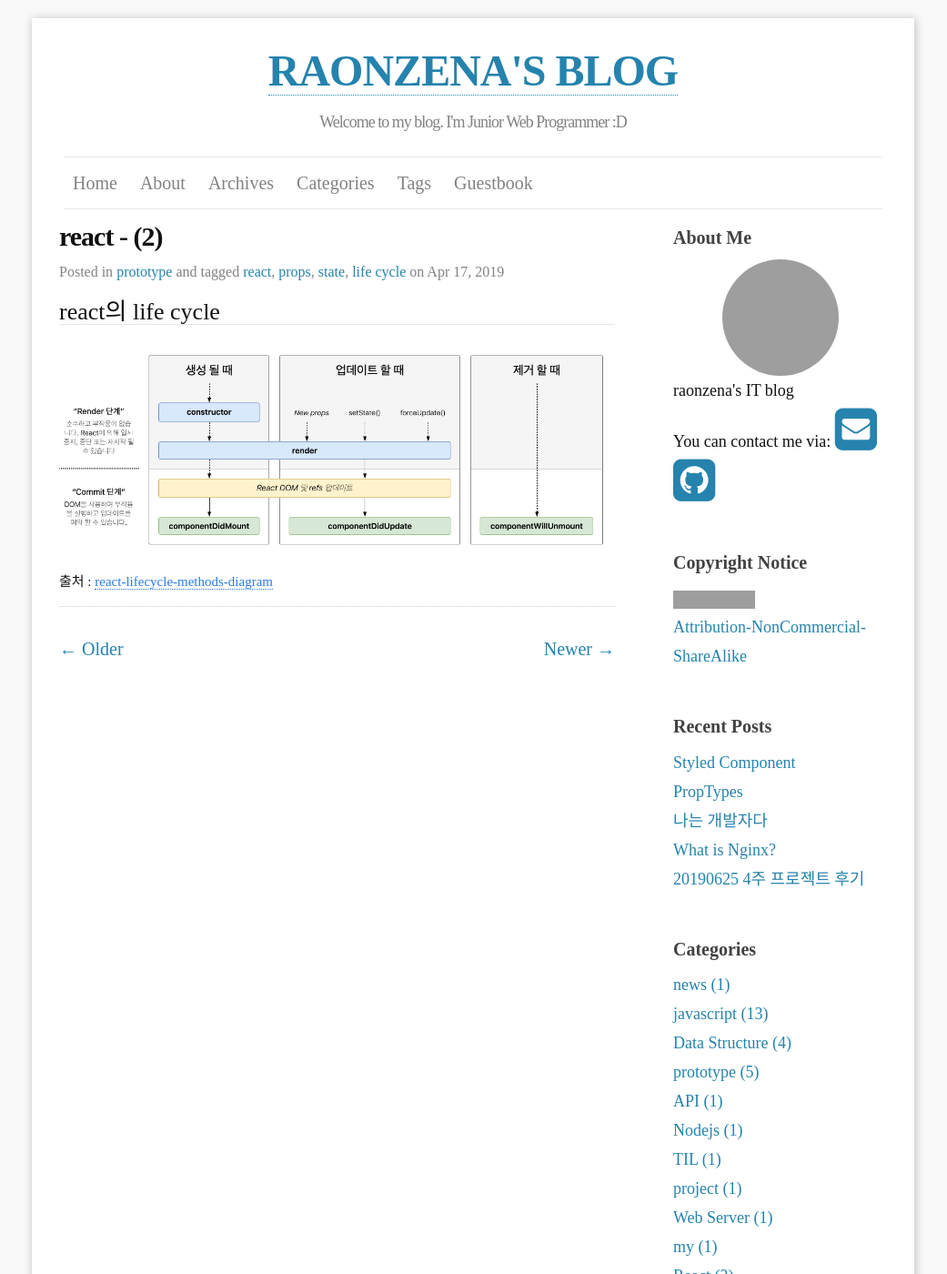
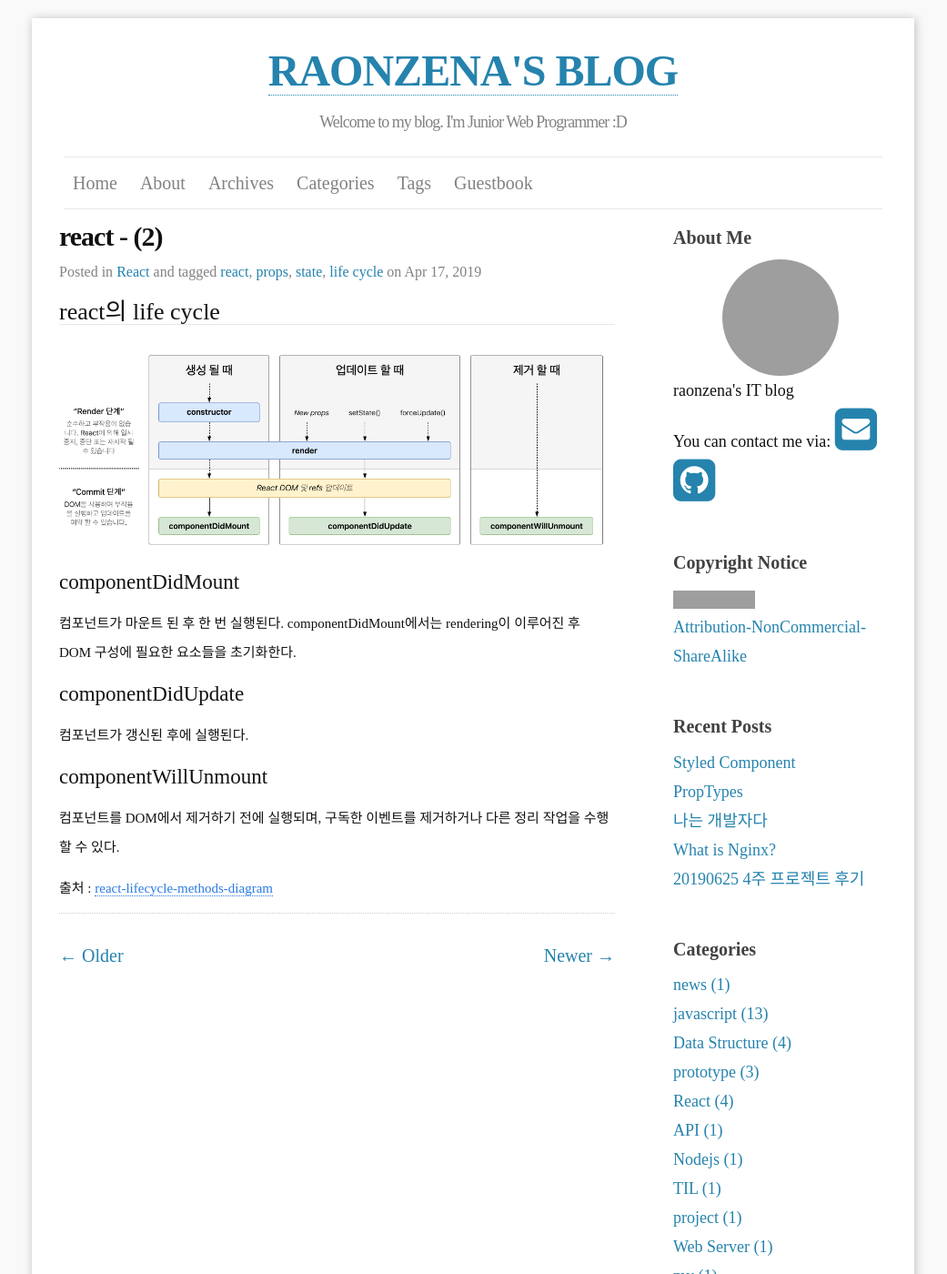
Before and after one commit to raonzena/raonzena.github.io, a Jekyll site: the page built from _posts/2019-04-17-01-post.markdown, in a window 1280 px wide and 1400 px high. Shown: the whole window at 91% size, without its empty margins (120-1161 px from the left). Built offline with Jekyll 4.4.1, drawn with Linux system fonts in a browser that asks for light colours; some web fonts are replaced; comment, search, counter and statistics services are not loaded; grey boxes are pictures that could not be loaded.

Commit message:
modify react post

```diff
--- a/_posts/2019-04-15-01-post.markdown
+++ b/_posts/2019-04-15-01-post.markdown
@@ -4,7 +4,7 @@ layout: post
 title:  "react - (1)"
 date:   2019-04-15
 author: raonzena
-category: prototype
+category: React
 tags:
 - react
 - props
--- a/_posts/2019-04-17-01-post.markdown
+++ b/_posts/2019-04-17-01-post.markdown
@@ -4,7 +4,7 @@ layout: post
 title:  "react - (2)"
 date:   2019-04-17
 author: raonzena
-category: prototype
+category: React
 tags:
 - react
 - props
@@ -17,4 +17,13 @@ comments: true
 
 ![](https://raonzena.github.io/images/react_life_cycle.png)
 
+## componentDidMount
+컴포넌트가 마운트 된 후 한 번 실행된다. componentDidMount에서는 rendering이 이루어진 후 DOM 구성에 필요한 요소들을 초기화한다.
+
+## componentDidUpdate
+컴포넌트가 갱신된 후에 실행된다.
+
+## componentWillUnmount
+컴포넌트를 DOM에서 제거하기 전에 실행되며, 구독한 이벤트를 제거하거나 다른 정리 작업을 수행할 수 있다.
+
 출처 : [react-lifecycle-methods-diagram](http://projects.wojtekmaj.pl/react-lifecycle-methods-diagram/)
```
